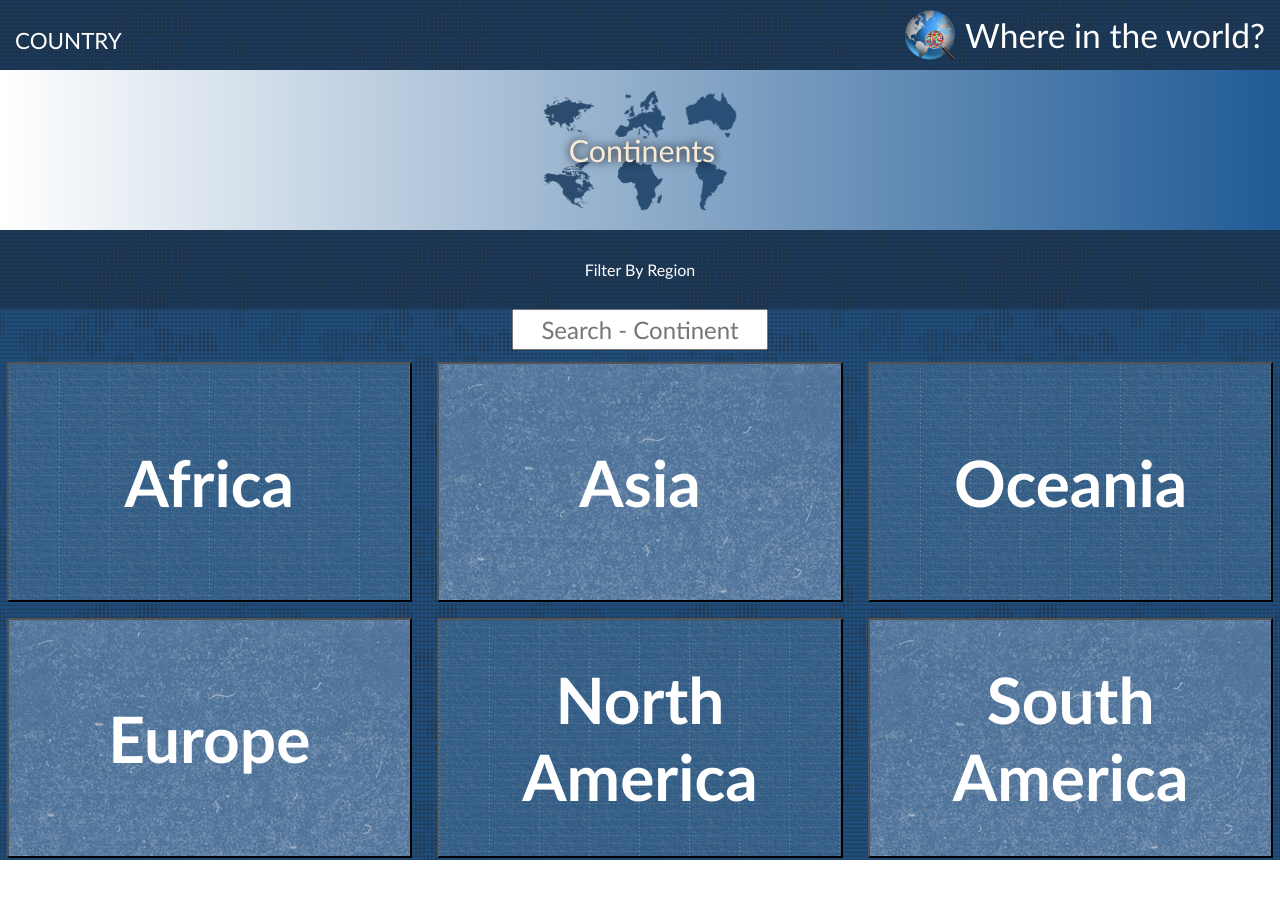
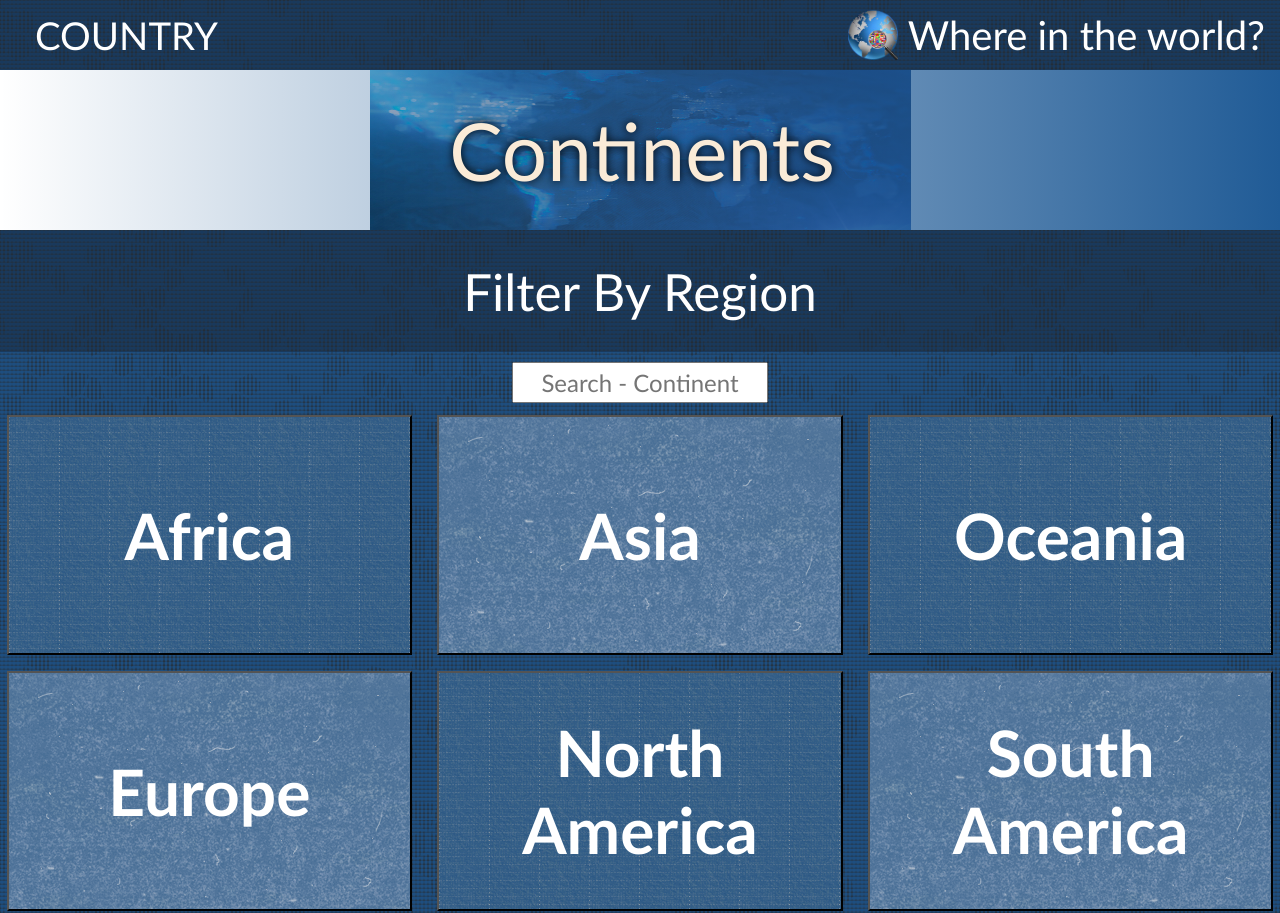
Before and after one commit to aron-net/Rest-Countries, a React (Create React App) app: page / in a window 1280 px wide. Before the commit the page ends 860 px from the top, so only its background shows below. Built offline with nearby package versions, Linux system fonts and the light colour scheme; a web font is replaced by a local one.

Commit message:
add style

```diff
--- a/src/Components/Continents/Continents.js
+++ b/src/Components/Continents/Continents.js
@@ -61,7 +61,6 @@ const Continent = () => {
         {filteredData.map(({ id, name }) => (
           <button key={id} className="individual-character" type="button" onClick={() => listHandler(name)} onKeyDown={() => listHandler(name)}>
             <Link to={`/${name}`}>
-              {/* <img clasName="afro" src={afro} alt="aron" /> */}
               <h2 className="h2">{name}</h2>
             </Link>
           </button>
--- a/src/Components/Countries/Countries.css
+++ b/src/Components/Countries/Countries.css
@@ -80,7 +80,7 @@ tbody tr:nth-child(even) {
 
   table td {
     display: block;
-    font-size: 1.9em;
+    font-size: 1.0em;
     text-align: right;
   }
 
--- a/src/Components/Home/Home.css
+++ b/src/Components/Home/Home.css
@@ -9,6 +9,7 @@
   flex-direction: column;
   width: 100%;
   gap: 10px;
+  padding-top: 10px;
 }
 
 .input {
@@ -18,6 +19,7 @@
   margin: auto;
   padding: 3px;
   text-align: center;
+  outline: none;
 }
 
 .ar-text {
@@ -26,10 +28,10 @@
 }
 
 .ar-characters-title {
-  background-image: linear-gradient(90deg, transparent, #205b96), url('../../image/continent-icon-13.jpg');
+  background-image: linear-gradient(90deg, transparent, #205b96), url('../../image/aronbg.jpg');
   background-size: contain;
+  background-position: center;
   background-repeat: no-repeat;
-  background-position: center;
   display: flex;
   align-items: center;
   text-align: center;
@@ -54,7 +56,7 @@
 
 .text {
   color: antiquewhite;
-  font-size: 1.9em;
+  font-size: 2.9em;
   padding: 45px;
   text-shadow: 0 0 10px #000;
   width: 100%;
@@ -74,6 +76,7 @@
   color: white;
   padding: 30px 40px;
   text-align: center;
+  font-size: 2.1rem;
 }
 
 a {
@@ -141,4 +144,12 @@ a {
   .h2 {
     font-size: 4rem;
   }
+
+  .text {
+    font-size: 5rem;
+  }
+
+  .character-title {
+    font-size: 3.2rem;
+  }
 }
--- a/src/Components/NavBar/NavBar.css
+++ b/src/Components/NavBar/NavBar.css
@@ -18,7 +18,7 @@
   display: flex;
   align-items: center;
   text-align: center;
-  font-size: 0.99rem;
+  font-size: 1.3rem;
 }
 
 .logo-div {
@@ -28,7 +28,7 @@
 }
 
 .NavLink {
-  font-size: 0.95rem;
+  font-size: 1.3rem;
   list-style-type: none;
 
 }
@@ -42,13 +42,13 @@
     height: 50px;
   }
   .NavLink {
-    font-size: 1.4em;
+    font-size: 2.4em;
     display: flex;
     align-items: center;
-    margin-top: 10px;
+    padding: 20px;
   }
 
   .logo-p {
-    font-size: 2.1em;
+    font-size: 2.5em;
   }
 }
```
Also changed, not shown: src/image/aronbg.jpg (added).
